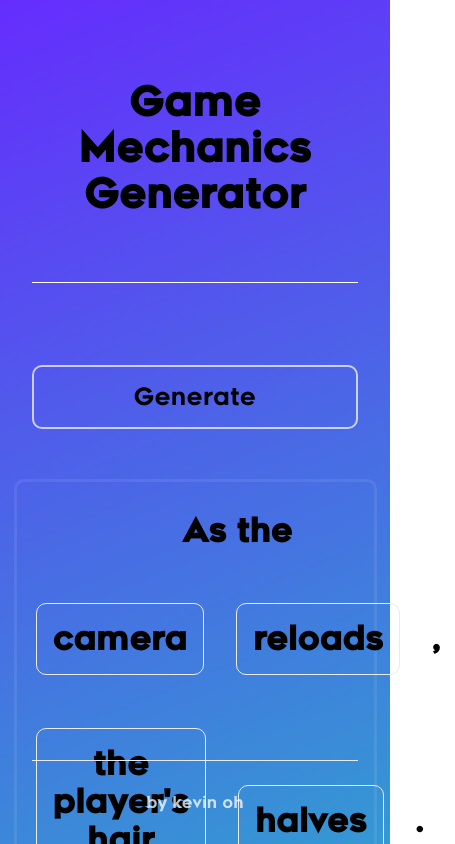
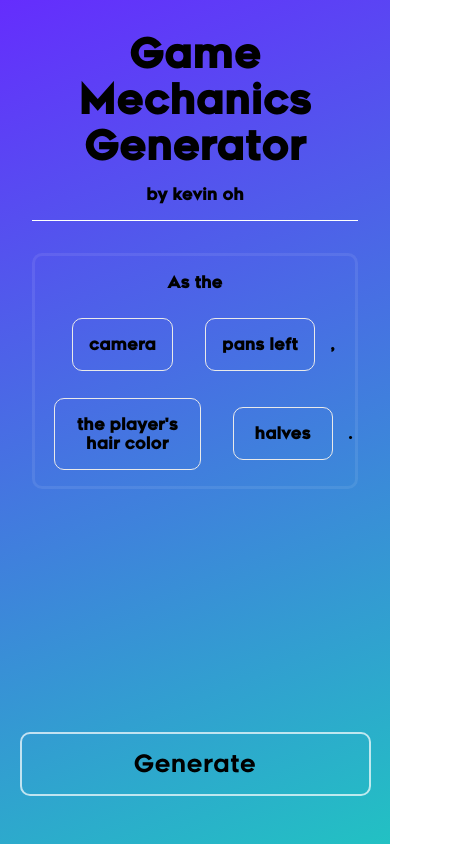
Before and after one commit to kod-yt/game-dice, a Next.js app: page / in a window 390 px wide. Shown: the top 844 px of the page, 455 px wide, since content can reach past the window. Built offline with nearby package versions, Linux system fonts and the light colour scheme.

Commit message:
Fix some responsiveness issues

```diff
--- a/pages/index.tsx
+++ b/pages/index.tsx
@@ -30,10 +30,11 @@ const getRandomVerb = (data: Data) => {
 };
 
 export async function getStaticProps() {
+  const [initialOccurrenceNoun, initialOccurrenceVerb] = getRandomOccurrence(data, false);
   return {
     props: {
-      initialOccurrenceNoun: getRandomOccurrence(data, false)[0],
-      initialOccurrenceVerb: getRandomOccurrence(data, false)[1],
+      initialOccurrenceNoun,
+      initialOccurrenceVerb,
       initialNoun: getRandomNoun(data),
       initialVerb: getRandomVerb(data),
     },
@@ -108,15 +109,21 @@ export default function Home({
       <main className={styles.main}>
         <h1 className={styles.title}>
           Game Mechanics Generator <small></small>
+          <div className={styles.footer}>
+            <a
+              href="https://www.youtube.com/channel/UCPxokqPdoBn5Ivb0C57S4MA"
+              target="_blank"
+              rel="noopener noreferrer"
+            >
+              by kevin oh{" "}
+            </a>
+          </div>
         </h1>
-
-        <div style={{ marginBottom: "50px" }} />
 
         <button className={styles.button} onClick={() => getNewPermutation()}>
           Generate
         </button>
 
-        <div style={{ marginBottom: "50px" }} />
         <div className={styles.gridContainer}>
           <div className={styles.grid}>
             <div className={styles.card}>
@@ -154,16 +161,6 @@ export default function Home({
           </div>
         </div>
       </main>
-
-      <footer className={styles.footer}>
-        <a
-          href="https://www.youtube.com/channel/UCPxokqPdoBn5Ivb0C57S4MA"
-          target="_blank"
-          rel="noopener noreferrer"
-        >
-          by kevin oh{" "}
-        </a>
-      </footer>
     </div>
   );
 }
--- a/styles/Home.module.css
+++ b/styles/Home.module.css
@@ -15,21 +15,27 @@
   flex: 1;
   display: flex;
   flex-direction: column;
-  /* justify-content: center; */
+  justify-content: flex-start;
   align-items: center;
 }
 
+@media (min-width: 600px) {
+  .main {
+    justify-content: center;
+  }
+}
+
 .footer {
-  position: sticky;
-  margin-top: 10rem;
-  bottom: 0;
   width: 100%;
   display: flex;
   flex: 1;
-  padding: 2rem 0;
-  border-top: 1px solid #eaeaea;
+  padding: 1rem 0;
   justify-content: center;
   align-items: center;
+
+  @media (min-width: 600px) {
+    padding: 2rem 0;
+  }
 }
 
 .footer a {
@@ -37,11 +43,10 @@
   justify-content: center;
   align-items: center;
   flex-grow: 1;
-  color: rgba(255, 255, 255, 0.75);
 }
 
 .title a {
-  color: #0070f3;
+  font-size: 1rem;
   text-decoration: none;
 }
 
@@ -56,9 +61,12 @@
   margin-bottom: 2rem;
   line-height: 1.15;
   font-size: 2.5rem;
-  padding-top: 3rem;
-  padding-bottom: 4rem;
   border-bottom: 1px solid white;
+
+  @media (min-width: 600px) {
+    padding-top: 3rem;
+    padding-bottom: 4rem;
+  }
 }
 
 .title,
@@ -85,6 +93,8 @@
   padding: 3px;
   border: 3px solid rgba(255, 255, 255, 0.08);
   border-radius: 10px;
+  max-width: 100%;
+  overflow-x: hidden;
 }
 
 .grid {
@@ -96,26 +106,34 @@
 }
 
 .button {
-  transition: background 0.2s, transform 0.2s;
+  position: fixed;
+  bottom: 2rem;
+
+  transition: background 0.2s;
   border: 2px solid rgba(255, 255, 255, 0.7);
   background: transparent;
+  margin: 1rem;
+
   font-size: 1.5rem;
   padding: 1rem;
   border-radius: 10px;
   cursor: pointer;
-  width: 100%;
+  width: 90%;
 }
 
 @media (min-width: 600px) {
   .button {
     width: 400px;
+    transition: background 0.2s, transform 0.2s;
   }
 }
 
 .button:hover {
   background: rgba(0, 0, 0, 0.1);
-  transform: rotateZ(2deg);
   box-shadow: 0 2px 2px 2px rgba(12, 12, 12, 0.05);
+  @media (min-width: 600px) {
+    transform: rotateZ(2deg);
+  }
 }
 
 .card {
@@ -140,14 +158,20 @@
 
 .text,
 .textoption {
-  font-size: 2rem;
+  font-size: 1rem;
   text-align: center;
+}
+
+@media (min-width: 600px) {
+  .text,
+  .textoption {
+    font-size: 1.5rem;
+    text-align: center;
+  }
 }
 
 .text {
   display: block;
-  margin-left: 1rem;
-  margin-right: 1rem;
 }
 
 .textoptioncontainer {
```
